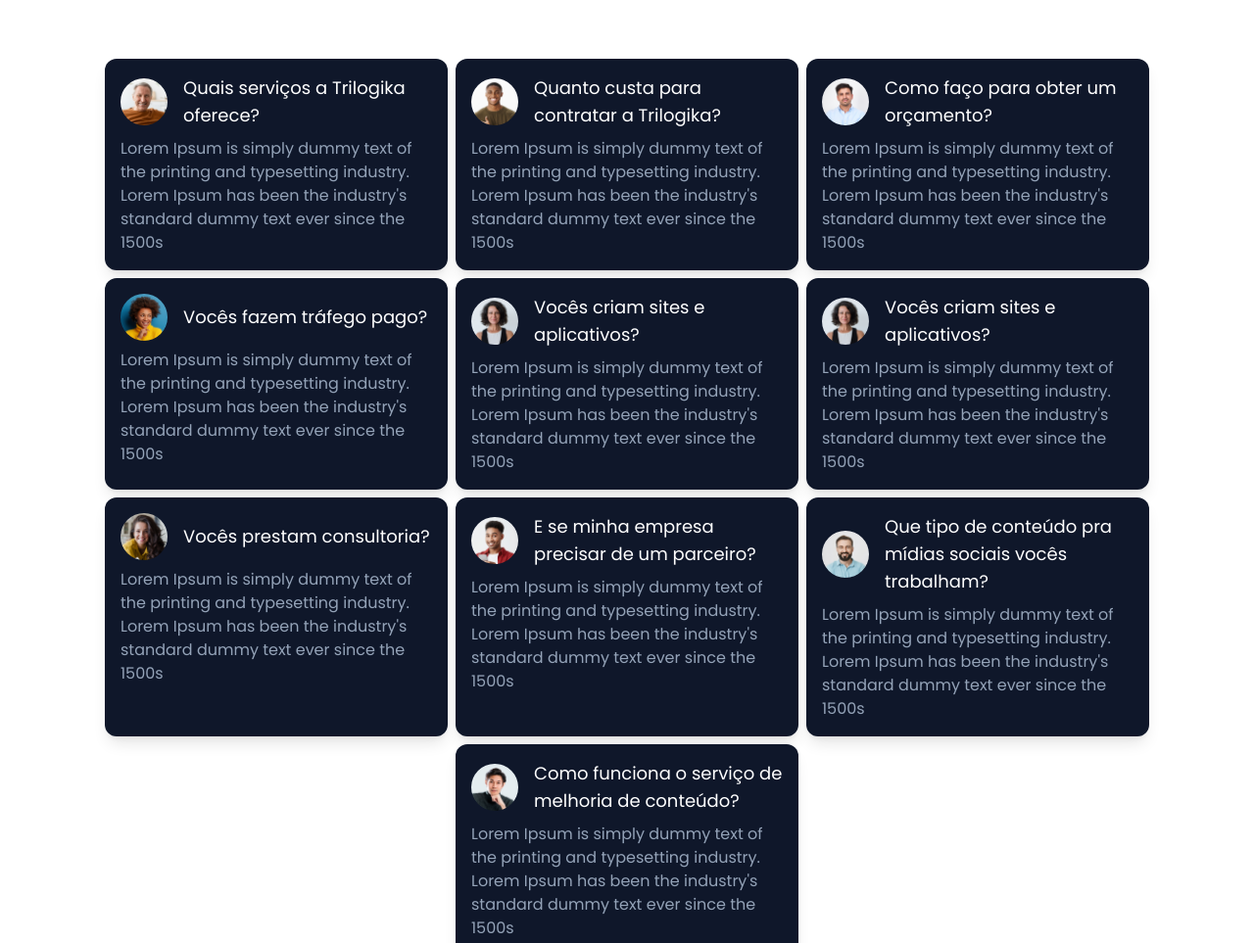
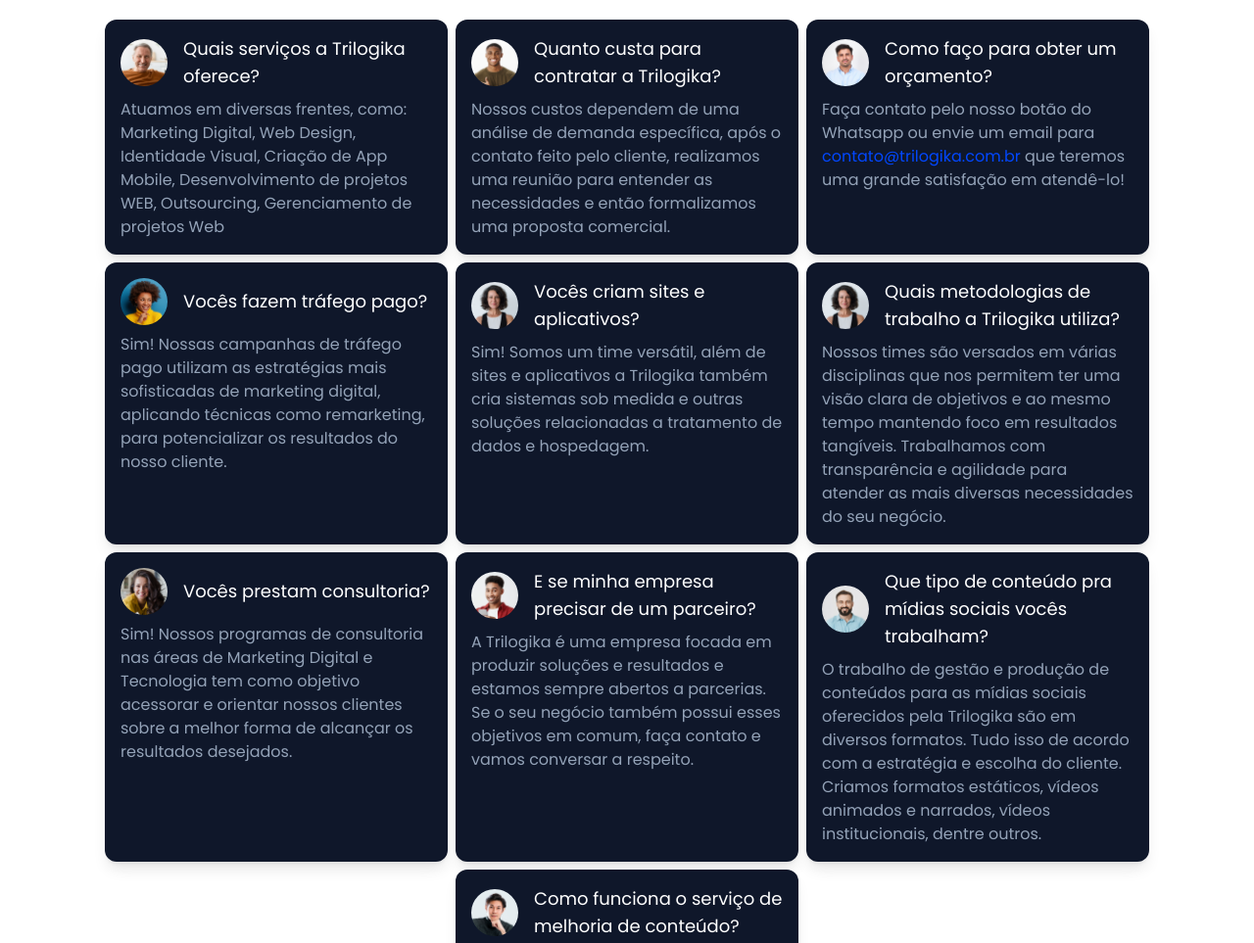
Before and after one commit to trilogika/website, a website built with Vite: page src/index.html in a window 1280 px wide. Shown: the part 2069-3032 px from the top of the page at 98% size. Built offline with nearby package versions, Linux system fonts and the light colour scheme.

Commit message:
Add custom content

```diff
--- a/src/index.html
+++ b/src/index.html
@@ -95,9 +95,8 @@
             </svg>
           </div>
           <h2 class="text-2xl font-semibold my-2">Marketing</h2>
-          <p class="text-muted">Lorem Ipsum is simply dummy text of the printing and typesetting industry. Lorem
-            Ipsum has been the
-            industry's standard dummy text ever since the 1500s</p>
+          <p class="text-muted">Atraia os clientes certos para o seu negócio com as nossas estratégias de marketing
+            digital. Do branding às vendas, o nosso negócio é vender o seu</p>
         </div>
         <div class="h-[200px] lg:h-[300px] max-w-[450px] mx-auto p-4 flex flex-col justify-around items-center mb-4">
           <div
@@ -109,9 +108,8 @@
             </svg>
           </div>
           <h2 class="text-2xl font-semibold my-2">Conteúdo</h2>
-          <p class="text-muted">Lorem Ipsum is simply dummy text of the printing and typesetting industry. Lorem
-            Ipsum has been the
-            industry's standard dummy text ever since the 1500s</p>
+          <p class="text-muted">De gestão de mídias sociais à produção de ebooks, artigos para blogs, e-mail marketing,
+            e muito mais. Conte com a produção estratégica de conteúdos da Trilogika para promover o seu negócio</p>
         </div>
         <div class="h-[200px] lg:h-[300px] max-w-[450px] mx-auto p-4 flex flex-col justify-around items-center mb-4">
           <div
@@ -123,9 +121,8 @@
             </svg>
           </div>
           <h2 class="text-2xl font-semibold my-2">Tecnologia</h2>
-          <p class="text-muted">Lorem Ipsum is simply dummy text of the printing and typesetting industry. Lorem
-            Ipsum has been the
-            industry's standard dummy text ever since the 1500s</p>
+          <p class="text-muted">Entregamos soluções em diversos setores da tecnologia para construir produtos adequados
+            às necessidades do seu negócio com metodologias ágeis e dinâmicas</p>
         </div>
       </div>
     </div>
@@ -134,11 +131,9 @@
     <div id="about" class="container mx-auto">
       <header class="text-center">
         <h1 class="section-title text-brand-400">Nascemos pra gerar resultado</h1>
-        <p class="section-subtitle">Voluptatem sed natus quo. Numquam eius culpa sit
-          voluptas
-          explicabo
-          aperiam expedita. In magni voluptates aut distinctio porro maiores. Cum autem hic assumenda. Illum autem sint
-          molestias hic laboriosam.
+        <p class="section-subtitle">
+          Já nascemos com o pé no digital, com soluções maduras e um time eficiente focado em gerar resultado.
+          As soluções estratégicas da Trilogika podem ajudar a modernizar e alavancar o seu negócio
         </p>
       </header>
     </div>
@@ -155,100 +150,105 @@
           <img src="./assets/avatars/person_1.png" class="faq-card-avatar" alt="">
           <h2 class="faq-card-title">Quais serviços a Trilogika oferece?</h2>
         </div>
-        <p class="faq-card-text">Lorem Ipsum is simply dummy text of the printing and typesetting industry.
-          Lorem
-          Ipsum has been the
-          industry's standard dummy text ever since the 1500s</p>
+        <p class="faq-card-text">
+          Atuamos em diversas frentes, como: Marketing Digital, Web Design, Identidade Visual, Criação de App Mobile,
+          Desenvolvimento de projetos WEB, Outsourcing, Gerenciamento de projetos Web
+        </p>
       </div>
       <div class="faq-card">
         <div class="faq-card-header">
           <img src="./assets/avatars/person_2.png" class="faq-card-avatar" alt="">
           <h2 class="faq-card-title">Quanto custa para contratar a Trilogika?</h2>
         </div>
-        <p class="faq-card-text">Lorem Ipsum is simply dummy text of the printing and typesetting industry.
-          Lorem
-          Ipsum has been the
-          industry's standard dummy text ever since the 1500s</p>
+        <p class="faq-card-text">
+          Nossos custos dependem de uma análise de demanda específica, após o contato feito pelo cliente, realizamos uma
+          reunião para entender as necessidades e então formalizamos uma proposta comercial.
+        </p>
       </div>
       <div class="faq-card">
         <div class="faq-card-header">
           <img src="./assets/avatars/person_3.png" class="faq-card-avatar" alt="">
           <h2 class="faq-card-title">Como faço para obter um orçamento?</h2>
         </div>
-        <p class="faq-card-text">Lorem Ipsum is simply dummy text of the printing and typesetting industry.
-          Lorem
-          Ipsum has been the
-          industry's standard dummy text ever since the 1500s</p>
+        <p class="faq-card-text">
+          Faça contato pelo nosso botão do Whatsapp ou envie um email para
+          <a href="mailto:contato@trilogika.com.br" class="text-brand-500">contato@trilogika.com.br</a> que teremos uma
+          grande
+          satisfação em
+          atendê-lo!
+        </p>
       </div>
       <div class="faq-card">
         <div class="faq-card-header">
           <img src="./assets/avatars/person_4.png" class="faq-card-avatar" alt="">
           <h2 class="faq-card-title">Vocês fazem tráfego pago?</h2>
         </div>
-        <p class="faq-card-text">Lorem Ipsum is simply dummy text of the printing and typesetting industry.
-          Lorem
-          Ipsum has been the
-          industry's standard dummy text ever since the 1500s</p>
+        <p class="faq-card-text">
+          Sim! Nossas campanhas de tráfego pago utilizam as estratégias mais sofisticadas de marketing digital,
+          aplicando técnicas como remarketing, para potencializar os resultados do nosso cliente.
+        </p>
       </div>
       <div class="faq-card">
         <div class="faq-card-header">
           <img src="./assets/avatars/person_5.png" class="faq-card-avatar" alt="">
           <h2 class="faq-card-title">Vocês criam sites e aplicativos?</h2>
         </div>
-        <p class="faq-card-text">Lorem Ipsum is simply dummy text of the printing and typesetting industry.
-          Lorem
-          Ipsum has been the
-          industry's standard dummy text ever since the 1500s</p>
+        <p class="faq-card-text">
+          Sim! Somos um time versátil, além de sites e aplicativos a Trilogika também
+          cria sistemas sob medida e outras soluções relacionadas a tratamento de dados e hospedagem.
+        </p>
       </div>
       <div class="faq-card">
         <div class="faq-card-header">
           <img src="./assets/avatars/person_5.png" class="faq-card-avatar" alt="">
-          <h2 class="faq-card-title">Vocês criam sites e aplicativos?</h2>
+          <h2 class="faq-card-title">Quais metodologias de trabalho a Trilogika utiliza?</h2>
         </div>
-        <p class="faq-card-text">Lorem Ipsum is simply dummy text of the printing and typesetting industry.
-          Lorem
-          Ipsum has been the
-          industry's standard dummy text ever since the 1500s</p>
+        <p class="faq-card-text">
+          Nossos times são versados em várias disciplinas que nos permitem ter uma visão clara de objetivos e ao mesmo
+          tempo mantendo
+          foco em resultados tangíveis. Trabalhamos com transparência e agilidade para atender as mais diversas
+          necessidades do seu negócio.
+        </p>
       </div>
       <div class="faq-card">
         <div class="faq-card-header">
           <img src="./assets/avatars/person_6.png" class="faq-card-avatar" alt="">
           <h2 class="faq-card-title">Vocês prestam consultoria?</h2>
         </div>
-        <p class="faq-card-text">Lorem Ipsum is simply dummy text of the printing and typesetting industry.
-          Lorem
-          Ipsum has been the
-          industry's standard dummy text ever since the 1500s</p>
+        <p class="faq-card-text">
+          Sim! Nossos programas de consultoria nas áreas de Marketing Digital e Tecnologia tem como objetivo acessorar e
+          orientar nossos clientes sobre a melhor forma de alcançar os resultados desejados.
+        </p>
       </div>
       <div class="faq-card">
         <div class="faq-card-header">
           <img src="./assets/avatars/person_7.png" class="faq-card-avatar" alt="">
           <h2 class="faq-card-title">E se minha empresa precisar de um parceiro?</h2>
         </div>
-        <p class="faq-card-text">Lorem Ipsum is simply dummy text of the printing and typesetting industry.
-          Lorem
-          Ipsum has been the
-          industry's standard dummy text ever since the 1500s</p>
+        <p class="faq-card-text">
+          A Trilogika é uma empresa focada em produzir soluções e resultados e estamos sempre abertos a parcerias.
+          Se o seu negócio também possui esses objetivos em comum, faça contato e vamos conversar a respeito.
+        </p>
       </div>
       <div class="faq-card">
         <div class="faq-card-header">
           <img src="./assets/avatars/person_8.png" class="faq-card-avatar" alt="">
           <h2 class="faq-card-title">Que tipo de conteúdo pra mídias sociais vocês trabalham?</h2>
         </div>
-        <p class="faq-card-text">Lorem Ipsum is simply dummy text of the printing and typesetting industry.
-          Lorem
-          Ipsum has been the
-          industry's standard dummy text ever since the 1500s</p>
+        <p class="faq-card-text">O trabalho de gestão e produção de conteúdos para as mídias sociais oferecidos pela
+          Trilogika são em diversos formatos. Tudo isso de acordo com a estratégia e escolha do cliente. Criamos
+          formatos estáticos, vídeos animados e narrados, vídeos institucionais, dentre outros.</p>
       </div>
       <div class="faq-card">
         <div class="faq-card-header">
           <img src="./assets/avatars/person_9.png" class="faq-card-avatar" alt="">
           <h2 class="faq-card-title">Como funciona o serviço de melhoria de conteúdo?</h2>
         </div>
-        <p class="faq-card-text">Lorem Ipsum is simply dummy text of the printing and typesetting industry.
-          Lorem
-          Ipsum has been the
-          industry's standard dummy text ever since the 1500s</p>
+        <p class="faq-card-text">
+          Para elevar a produção de conteúdo da sua marca, é preciso antes de tudo, pensar de forma objetiva. Na
+          Trilógica nós entendemos o seu negócio para produzir conteúdos estratégicos que promovam maior alcance para a
+          sua marca com grande potencial de conversão.
+        </p>
       </div>
     </div>
   </section>
```
